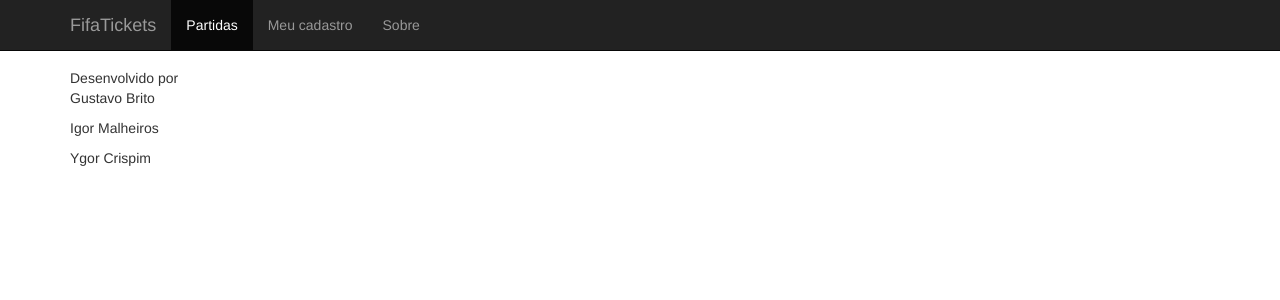
After one commit to YgorCr/FifaTickets, a PHP site: page /views/sobre.view.php in a window 1280 px wide. The commit adds this page. Shown: the top 300 px of the page. Run offline with PHP 8.4, Linux system fonts and the light colour scheme; a stand-in replaces the project's code that opens the database connection; some libraries are stand-ins or nearby versions.

Commit message:
View Sobre

```diff
--- a/views/header.php
+++ b/views/header.php
@@ -36,7 +36,7 @@
             <span class="icon-bar"></span>
             <span class="icon-bar"></span>
           </button>
-          <a class="navbar-brand" href="/">FifaTickets</a>
+          <a class="navbar-brand" href="?a=home">FifaTickets</a>
         </div>
         <div class="collapse navbar-collapse">
           <ul class="nav navbar-nav">
--- a/views/partida.view.php
+++ b/views/partida.view.php
@@ -47,6 +47,7 @@
 	  		<th>Restantes</th>
 	  		<th>Total</th>
 	  		<th>Valor</th>
+	  		<th></th>
 	  	</tr>
 
 	  	<?php
@@ -65,7 +66,7 @@
 
 	  		<td><a href="?a=compra&classe=<?php echo $classe->get("id") ?>"> <button type="button" class="btn btn-default btn-sm
 					">
-  <span class="glyphicon glyphicon-info-sign"></span> Comprar </button> </a></td>
+  <span class="glyphicon glyphicon-plus"></span> Comprar </button> </a></td>
 
 	  		<?php } else { ?>
 
--- /dev/null
+++ b/views/sobre.view.php
@@ -0,0 +1,18 @@
+<?php
+
+	// arquivo comum para o cabeçalho das páginas
+	include("header.php");
+
+?>
+
+Desenvolvido por
+<p>Gustavo Brito</p>
+<p>Igor Malheiros</p>
+<p>Ygor Crispim</p>
+
+<?php
+
+	// arquivo comum para o final das páginas
+	include("footer.php");
+
+?>
```
Also changed, not shown: views/home.view.php (renamed from views/home.php).
